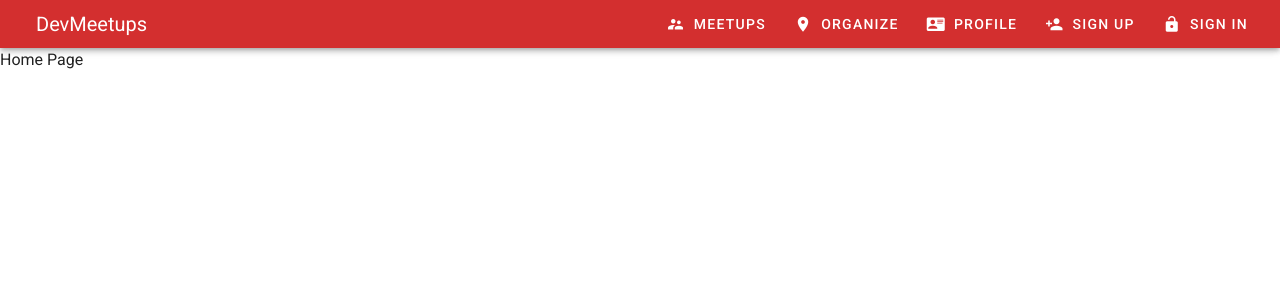
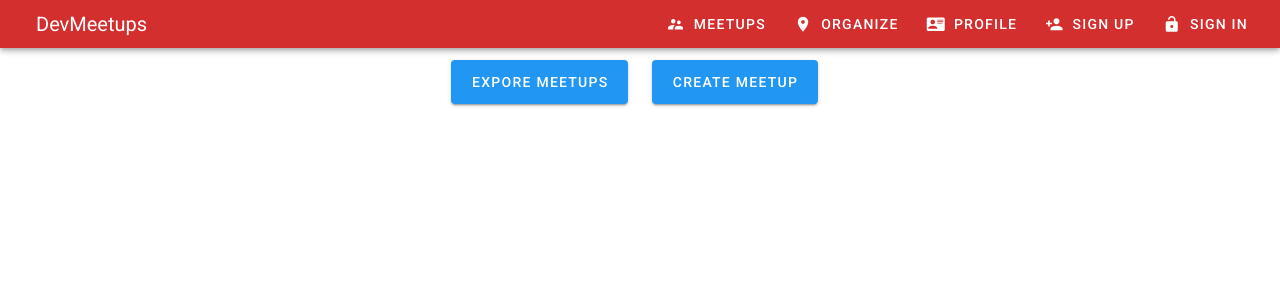
Before and after one commit to karlj38/meetups, a Vue app: page / in a window 1280 px wide. Shown: the top 300 px of the page. Built offline with nearby package versions, Linux system fonts and the light colour scheme.

Commit message:
add cta buttons

```diff
--- a/src/components/AppHome.vue
+++ b/src/components/AppHome.vue
@@ -1,3 +1,27 @@
 <template>
-  <p>Home Page</p>
+  <v-container>
+    <v-row wrap>
+      <v-col class="col-sm-6 text-sm-right text-center">
+        <v-btn
+          class="info"
+          large
+          to="/meetups"
+          router
+        >
+          Expore Meetups
+        </v-btn>
+      </v-col>
+
+      <v-col class="col-sm-6 text-sm-left text-center">
+        <v-btn
+          class="info"
+          large
+          to="/meetups/new"
+          router
+        >
+          Create Meetup
+        </v-btn>
+      </v-col>
+    </v-row>
+  </v-container>
 </template>
```
